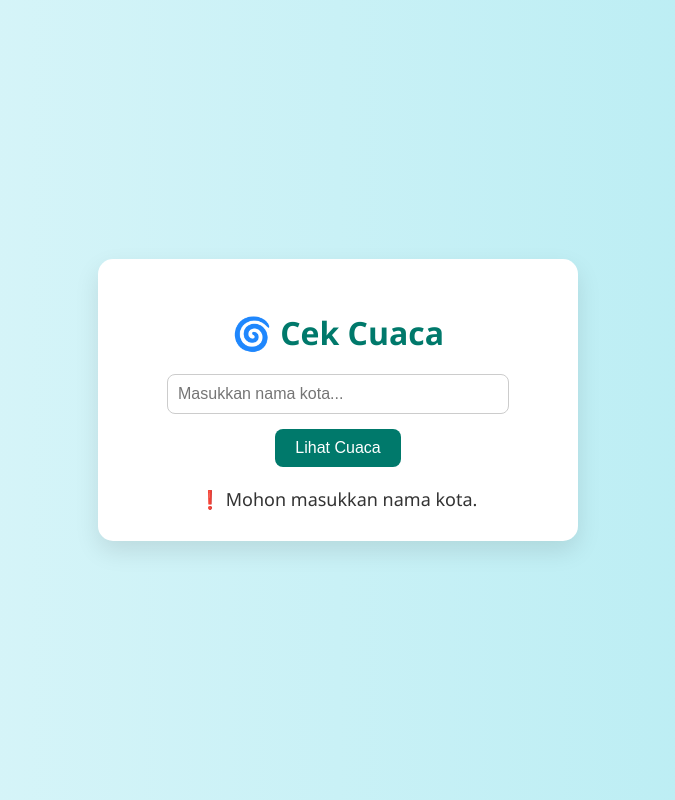
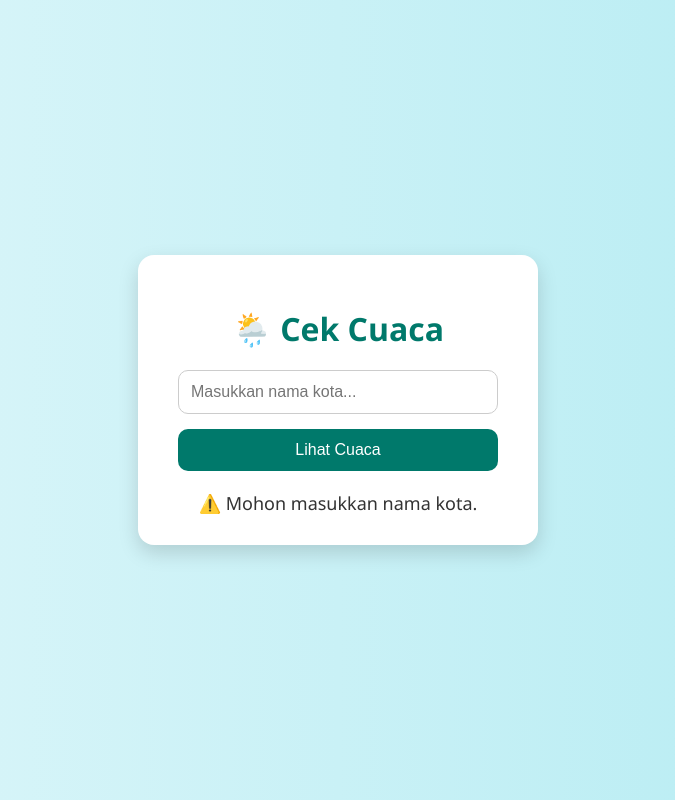
Before and after one commit to naenaproject/TUGAS3-WEB-CUACA, a plain HTML site: page index.html in a window 1280 px wide. Both pictures are taken after a click on the button "Lihat Cuaca". Shown: the whole page, without its empty margins (302-977 px from the left). Drawn offline with Linux system fonts and the light colour scheme.

Commit message:
Update index.html

```diff
--- a/index.html
+++ b/index.html
@@ -1,55 +1,65 @@
 <!DOCTYPE html>
 <html lang="id">
 <head>
-  <meta charset="UTF-8">
-  <title>Cuaca</title>
-  <meta name="viewport" content="width=device-width, initial-scale=1">
-  <title>Aplikasi Cek Cuaca</title>
+  <meta charset="UTF-8" />
+  <meta name="viewport" content="width=device-width, initial-scale=1.0" />
+  <title>Aplikasi Cuaca Sederhana</title>
   <style>
+    * {
+      box-sizing: border-box;
+    }
+
     body {
-      font-family: 'Segoe UI', sans-serif;
-      background: linear-gradient(to right, #e0f7fa, #b2ebf2);
       margin: 0;
       padding: 0;
+      font-family: "Segoe UI", sans-serif;
+      background: linear-gradient(to right, #e0f7fa, #b2ebf2);
       display: flex;
       justify-content: center;
       align-items: center;
       height: 100vh;
     }
+
     .container {
-      background: white;
+      background-color: #ffffff;
       padding: 30px 40px;
-      border-radius: 15px;
-      box-shadow: 0 10px 25px rgba(0, 0, 0, 0.1);
+      border-radius: 16px;
+      box-shadow: 0 8px 20px rgba(0, 0, 0, 0.15);
       text-align: center;
       width: 100%;
       max-width: 400px;
     }
+
     h1 {
+      margin-bottom: 20px;
       color: #00796b;
-      margin-bottom: 20px;
     }
+
     input[type="text"] {
-      width: 80%;
-      padding: 10px;
+      width: 100%;
+      padding: 12px;
+      font-size: 16px;
+      border: 1px solid #ccc;
+      border-radius: 10px;
       margin-bottom: 15px;
-      border: 1px solid #ccc;
-      border-radius: 8px;
-      font-size: 16px;
     }
+
     button {
-      padding: 10px 20px;
+      width: 100%;
+      padding: 12px;
       background-color: #00796b;
       color: white;
+      font-size: 16px;
       border: none;
-      border-radius: 8px;
-      font-size: 16px;
+      border-radius: 10px;
       cursor: pointer;
       transition: background 0.3s ease;
     }
+
     button:hover {
       background-color: #004d40;
     }
+
     #result {
       margin-top: 20px;
       font-size: 18px;
@@ -59,37 +69,34 @@
 </head>
 <body>
   <div class="container">
-    <h1>🌀 Cek Cuaca</h1>
-    <input type="text" id="cityInput" placeholder="Masukkan nama kota...">
-    <br>
+    <h1>🌦️ Cek Cuaca</h1>
+    <input type="text" id="cityInput" placeholder="Masukkan nama kota..." />
     <button onclick="getWeather()">Lihat Cuaca</button>
     <div id="result"></div>
   </div>
 
   <script>
     function getWeather() {
-      const city = document.getElementById('cityInput').value.trim();
-      const result = document.getElementById('result');
+      const city = document.getElementById("cityInput").value.trim().toLowerCase();
+      const resultDiv = document.getElementById("result");
+
       if (!city) {
-        result.innerHTML = "❗ Mohon masukkan nama kota.";
+        resultDiv.innerHTML = "⚠️ Mohon masukkan nama kota.";
         return;
       }
 
-      // Cuaca dummy (statik)
       const weatherData = {
-        "jakarta": "🌤 Cerah, 32°C",
-        "bandung": "🌧 Hujan ringan, 24°C",
+        "jakarta": "☀️ Cerah, 32°C",
+        "bandung": "🌧️ Hujan Ringan, 24°C",
         "surabaya": "☀️ Panas, 35°C",
-        "yogyakarta": "⛅ Berawan, 28°C"
+        "yogyakarta": "⛅ Berawan, 28°C",
+        "medan": "🌦️ Hujan Lokal, 29°C"
       };
 
-      const lowerCity = city.toLowerCase();
-      const weather = weatherData[lowerCity];
-
-      if (weather) {
-        result.innerHTML = `<strong>${city}</strong><br>${weather}`;
+      if (weatherData[city]) {
+        resultDiv.innerHTML = `<strong>${city.toUpperCase()}</strong><br>${weatherData[city]}`;
       } else {
-        result.innerHTML = `Cuaca untuk <strong>${city}</strong> belum tersedia.`;
+        resultDiv.innerHTML = `❌ Data cuaca untuk <strong>${city}</strong> belum tersedia.`;
       }
     }
   </script>
```
